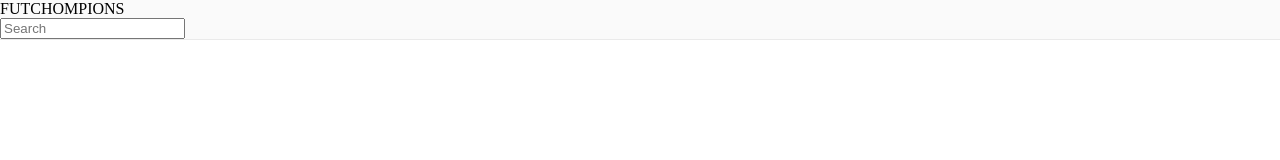
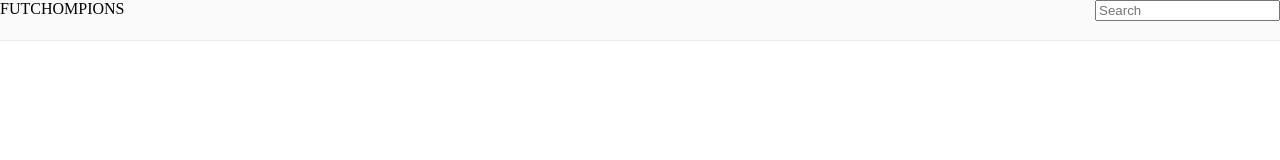
Before and after one commit to dounia-elg/FUT-CHOMPIONS, a plain HTML site: page index.html in a window 1280 px wide. Drawn offline with Linux system fonts and the light colour scheme.

Commit message:
style header dans css

```diff
--- a/styles.css
+++ b/styles.css
@@ -15,3 +15,14 @@ body {
   top: 0;
   z-index: 500;
 }
+
+.header {
+  height: 40px;
+  width: auto;
+  max-width: 1400px;
+  margin: 0 auto;
+  overflow: visible;
+  position: relative;
+  display: flex;
+  justify-content: space-between;
+}
```
